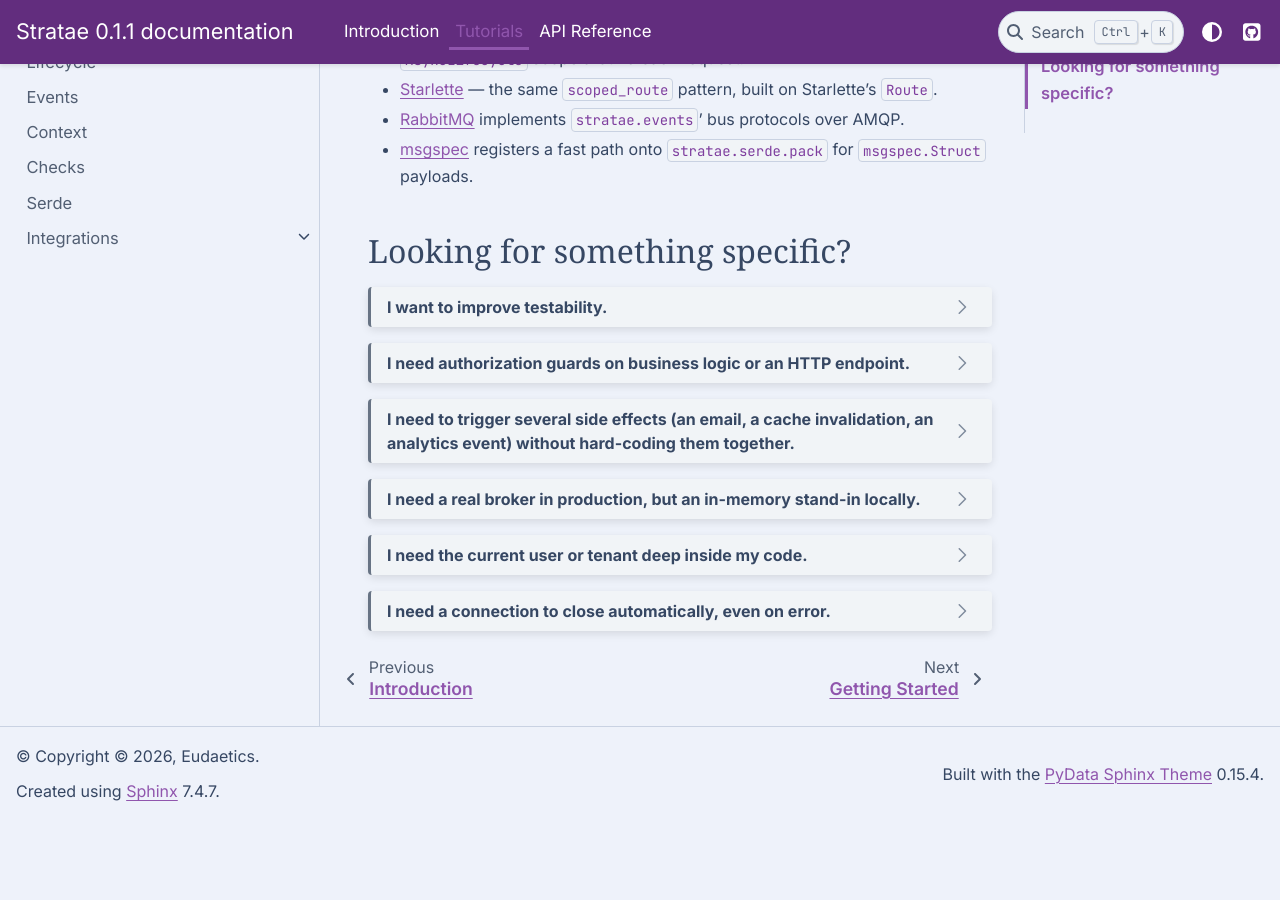
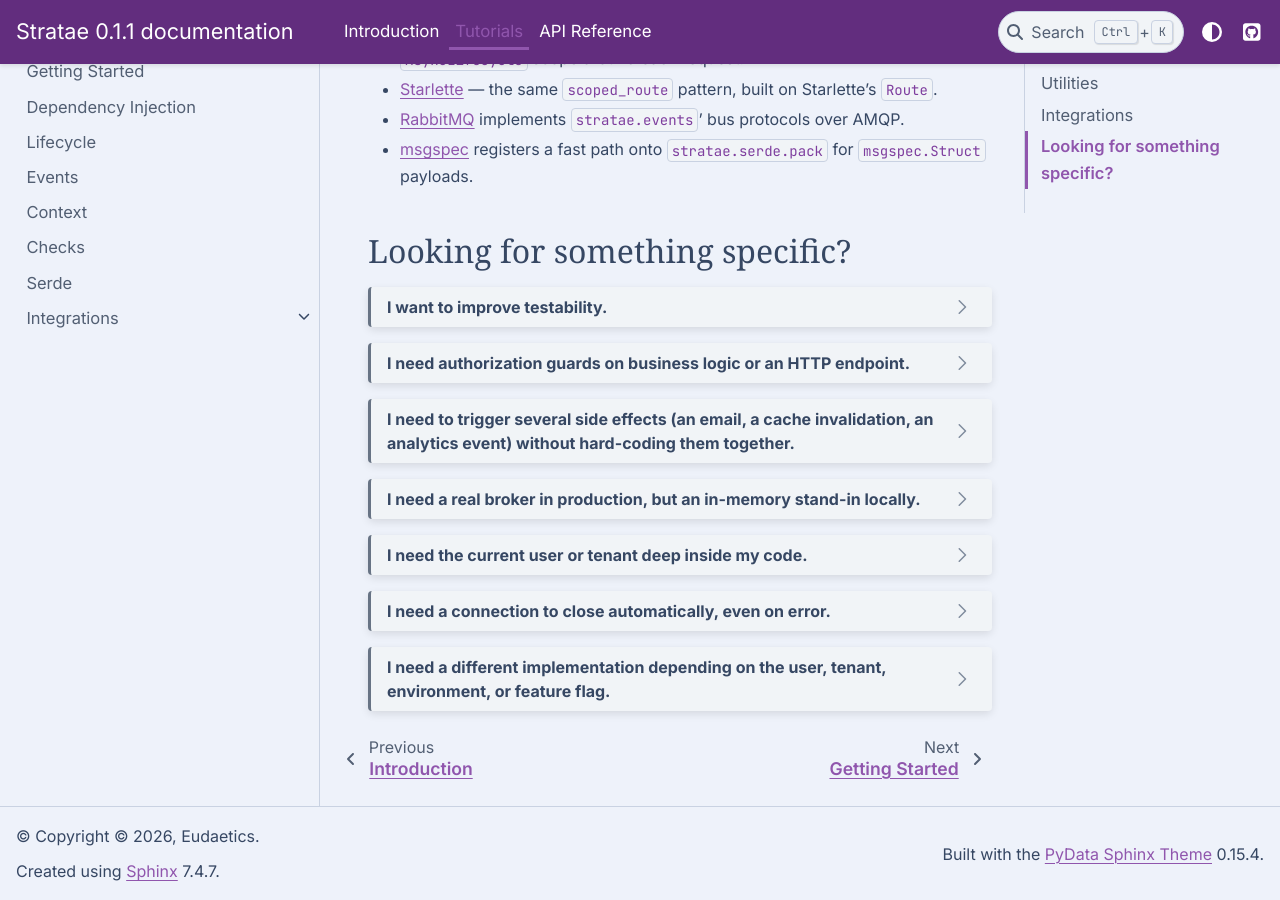
Before and after one commit to Eudaetics/stratae, a Sphinx documentation site: the page built from docs/tutorials/index.md, in a window 1280 px wide and 900 px high, scrolled down 3168 px. Built offline with Sphinx 7.4.7 and the PyData theme 0.15.4, drawn with Linux system fonts in a browser that asks for light colours; some web fonts are replaced; pages that are not in the unit, such as notebooks, are missing from menus; before the commit the page ends 3988 px from its top, so only the background shows below that.

Commit message:
updating looking for options in tutorial index

```diff
--- a/docs/tutorials/index.md
+++ b/docs/tutorials/index.md
@@ -159,3 +159,7 @@
 :::{dropdown} I need a connection to close automatically, even on error.
 Use [Lifecycle](lifecycle.md)'s `resource` to wrap a generator so the cleanup code after `yield` runs when the scope exits, regardless of how it ended.
 :::
+
+:::{dropdown} I need a different implementation depending on the user, tenant, environment, or feature flag.
+Use a Dependency Injection provider that returns the correct implementation, or use [Context](context.md) as a shortcut to set it explicitly. Either way, the routing logic lives in one place instead of scattered through business logic.
+:::
```
